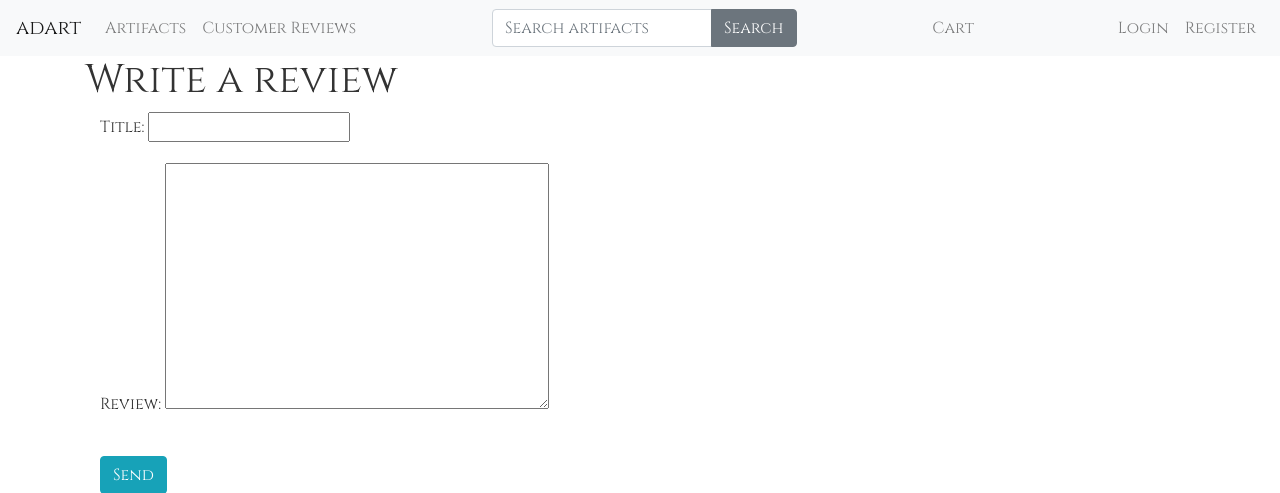
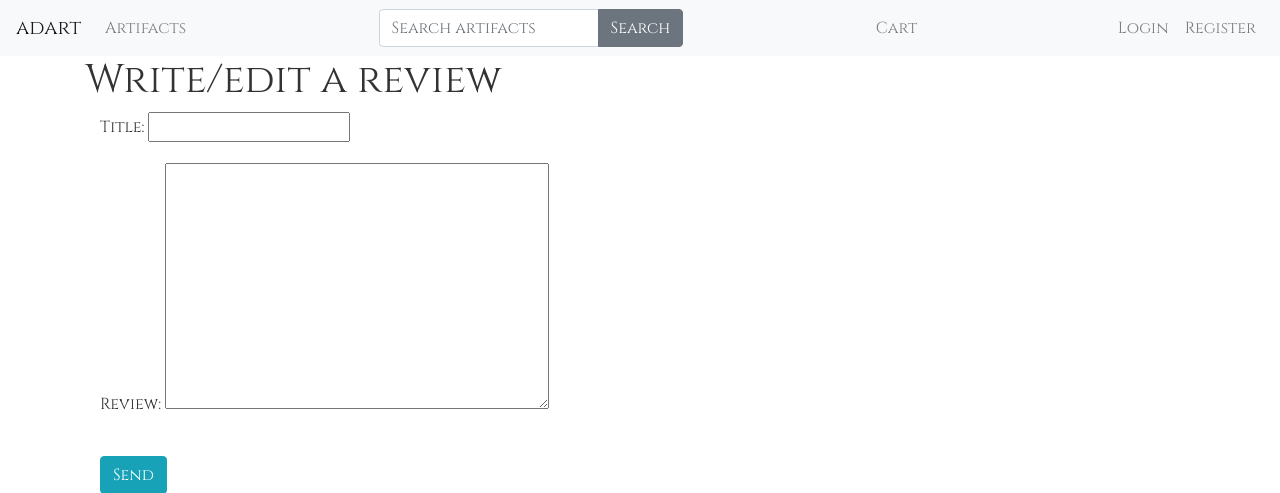
Before and after one commit to marcinstepienpython/milestone_final, a Django app: page /reviews/new/3/ in a window 1280 px wide. Shown: the top 493 px of the page. Run offline with Django 3.2, Linux system fonts and the light colour scheme; some libraries are stand-ins or nearby versions.

Commit message:
created edit review functionality

```diff
--- a/auctionPal/urls.py
+++ b/auctionPal/urls.py
@@ -12,7 +12,7 @@ from carts.views import cart_home
 from billing.views import payment_method_view, payment_method_createview
 from bids.views import bid_list, bid_new
 from addresses.views import checkout_address
-from reviews.views import review_list, review_new
+from reviews.views import review_list, review_new, review_edit
 
 urlpatterns = [
     url(r'^$', index, name='index'),
@@ -24,6 +24,7 @@ urlpatterns = [
     url(r'bids/$', bid_list, name='bids'),
     url(r'reviews/$', review_list, name='reviews'),
     url(r'reviews/new/(?P<pk>\d+)/$', review_new, name='review_new'),
+    url(r'reviews/edit/(?P<pk>\d+)/$', review_edit, name='review_edit'),
     url(r'mycart/$', cart_home, name='cart'),
     url(r'cart/', include("carts.urls", namespace='cart')),
     url(r'billing/payment-method/$', payment_method_view,
--- a/reviews/templates/reviews/new.html
+++ b/reviews/templates/reviews/new.html
@@ -1,6 +1,6 @@
 {% extends 'base.html' %} {% block content%}
 <div class="container ">
-    <h1>Write a review</h1>
+    <h1>Write/edit a review</h1>
     <div class="col-md-6">
         <form method="POST" class="post-form">{% csrf_token %}
             {{ form.as_p }}
--- a/reviews/templates/reviews/reviews_list.html
+++ b/reviews/templates/reviews/reviews_list.html
@@ -14,6 +14,9 @@
                             <h5 class="card-title">{{review.title}}</h5>
                             <p class="card-text">{{review.review}}</p>
                             <p class="card-text"><small class="text-muted">by {{review.user.username}}</small></p>
+                            {% if request.user == review.user %}
+                            <a class="btn btn-secondary" href="{% url 'review_edit' pk=review.pk %}">Edit</a>
+                            {% endif %}
                         </div>
                     </div>
                 </div>
--- a/reviews/views.py
+++ b/reviews/views.py
@@ -1,7 +1,7 @@
 # -*- coding: utf-8 -*-
 from __future__ import unicode_literals
 from django.shortcuts import render, redirect
-from django.shortcuts import render, redirect
+from django.shortcuts import get_object_or_404, redirect, render
 from .models import Review
 from auctionPal.forms import ReviewForm
 from artifacts.models import Artifact
@@ -14,6 +14,7 @@ def review_list(request):
       }
 
     if request.user:
+        print(request.user)
         artifacts = Artifact.objects.filter(buyer=request.user)
         context['artifacts'] = artifacts
 
@@ -41,3 +42,17 @@ def review_new(request, pk):
         form = ReviewForm()
 
     return render(request, 'reviews/new.html', {'form': form})
+
+def review_edit(request, pk):
+    review = Review.objects.filter(pk=pk).first()
+    if request.method == "POST":
+        form = ReviewForm(request.POST, instance=review)
+        if form.is_valid():
+            review = form.save(commit=False)
+            review.user = request.user
+
+            review.save()
+            return redirect('reviews')
+    else:
+        form = ReviewForm(instance=review)
+    return render(request, 'reviews/new.html', {'form': form})
--- a/templates/common/navbar.html
+++ b/templates/common/navbar.html
@@ -15,10 +15,11 @@
       <li class="nav-item {% if request.path == artifacts_url %} active {% endif %}">
         <a class="nav-link " href="{{ artifacts_url }}">Artifacts</a>
       </li>
-
+      {% if request.user.is_authenticated %}
       <li class="nav-item {% if request.path == review_url %} active {% endif %}">
         <a class="nav-link " href="{{ review_url }}">Customer Reviews <span class="sr-only">(current)</span></a>
       </li>
+      {% endif %}
     </ul>
     {% include 'search/snippets/search-form.html' %}
     <ul class="navbar-nav ml-auto">
```
Also changed, not shown: db.sqlite3, 2 other files.
